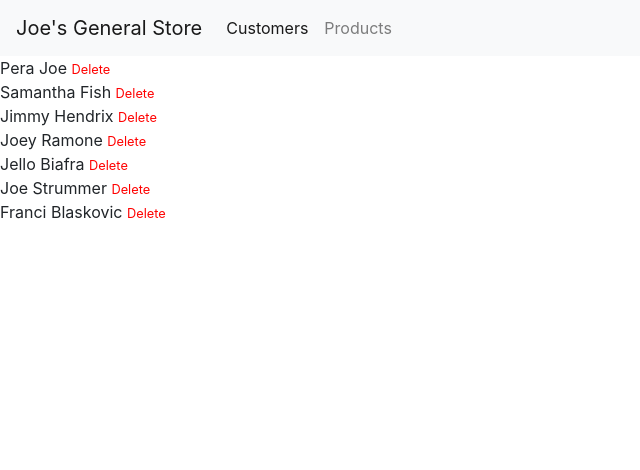
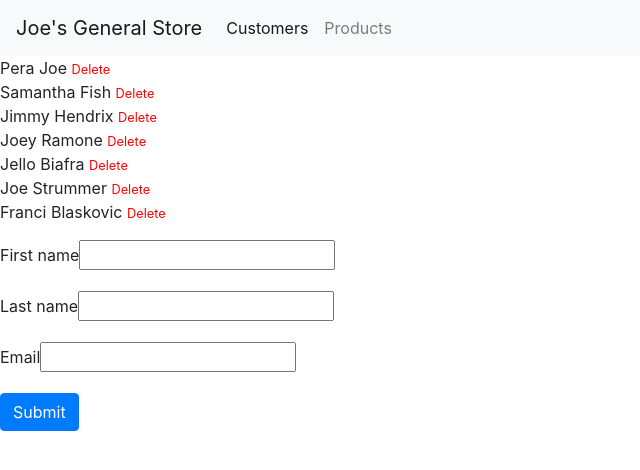
Before and after one commit to pedja77/store-app, a Vue app: page /#/customers in a window 1280 px wide. Shown: the top 470 px of the page, without its empty margins (0-640 px from the left). Built offline with nearby package versions, Linux system fonts and the light colour scheme.

Commit message:
Add customer form

```diff
--- a/src/components/CustomersList.vue
+++ b/src/components/CustomersList.vue
@@ -9,6 +9,21 @@
                 </a>
             </li>
         </ul>
+        <form @submit.prevent="addCustomer(customer)">
+            <div class="form-group">
+                <label for="first-name">First name</label>
+                <input type="text" id="first-name" name="first-name" v-model="customer.firstName"/>
+            </div>
+            <div class="form-group">
+                <label for="last-name">Last name</label>
+                <input type="text" id="last-name" name="last-name" v-model="customer.lastName"/>
+            </div>
+            <div class="form-group">
+                <label for="email">Email</label>
+                <input type="email" id="email" name="email" v-model="customer.email"/>
+            </div>
+            <button type="submit" class="btn btn-primary">Submit</button>
+        </form>
     </div>
 
 </template>
@@ -19,12 +34,18 @@ import { customerService } from '../utils/CustomerService'
 export default {
     data() {
         return {
-            customers: customerService.list()
+            customers: customerService.list(),
+            customer: {}
         }
     },
     methods: {
         deleteCustomer(customer) {
             customerService.deleteCustomer(customer)
+        },
+        addCustomer(customer) {
+            //console.log(customer)
+            customerService.addCustomer(customer)
+            this.customer = {}
         }
     }
 }
--- a/src/utils/CustomerService.js
+++ b/src/utils/CustomerService.js
@@ -7,6 +7,8 @@ const customers = [
     { id: 6, firstName: 'Joe', lastName: 'Strummer', email: 'js@p.p', purchasedProducts: []},
     { id: 7, firstName: 'Franci', lastName: 'Blaskovic', email: 'b@p.p', purchasedProducts: []}
 ]
+
+let nextId = 8
 
 
 export default class CustomerService {
@@ -18,6 +20,12 @@ export default class CustomerService {
     deleteCustomer(customer) {
         customers.splice(customers.indexOf(customer), 1)
     }
+
+    addCustomer(customer) {
+        customer.id = nextId
+        customers.push(customer)
+        nextId++
+    }
 }
 
 export const customerService = new CustomerService()
```
